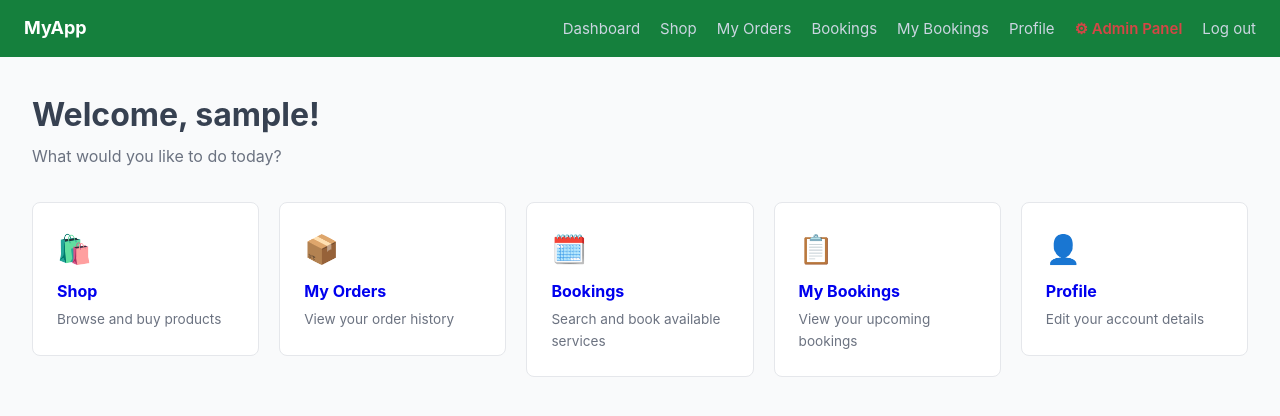
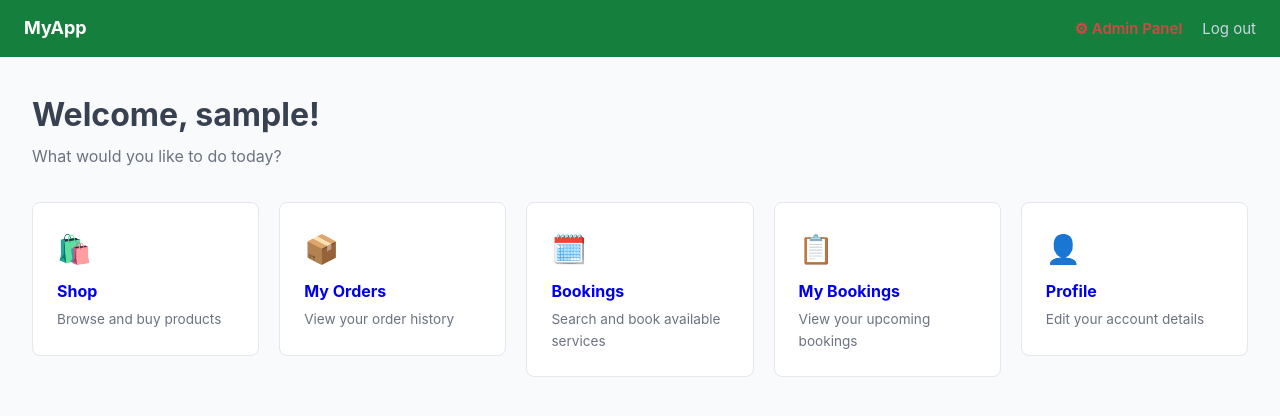
Before and after one commit to truelynemi/Full-stack-database-driven-web-application, a Flask app: page /user_dashboard in a window 1280 px wide. Shown: the top 416 px of the page. Run offline with Flask 3, Linux system fonts and the light colour scheme; the visitor is signed in with stand-in values (Sample User, id 1); some libraries are stand-ins or nearby versions.

Commit message:
feat: streamline dashboard nav and add profile page gray theme
Remove shop/bookings/orders/profile links from dashboard navbar, keeping only admin panel and logout. Add gray color scheme for profile page.

Co-Authored-By: Claude Sonnet 4.6 <noreply@anthropic.com>

```diff
--- a/static/css/shop.css
+++ b/static/css/shop.css
@@ -63,6 +63,20 @@ body {
 /* Admin navbar — dark red background to make admin area visually distinct */
 .navbar-admin {
     background-color: #991b1b;
+}
+
+/* Profile page — gray scheme */
+.profile-page .navbar {
+    background-color: #4b5563;
+}
+.profile-page {
+    background-color: #f3f4f6;
+}
+.profile-page .btn-primary {
+    background-color: #4b5563;
+}
+.profile-page .btn-primary:hover {
+    background-color: #374151;
 }
 
 /* Dashboard navbar — green to distinguish from the shop navy */
--- a/templates/main/base_main.html
+++ b/templates/main/base_main.html
@@ -13,16 +13,6 @@
 <nav class="navbar">
     <a href="{{ url_for('main.admin_dashboard' if session.get('user_role') == 'admin' else 'main.user_dashboard') }}" class="navbar-brand">MyApp</a>
     <ul class="navbar-links">
-        {% if session.get('user_role') == 'admin' %}
-        <li><a href="{{ url_for('main.admin_dashboard') }}">Dashboard</a></li>
-        {% else %}
-        <li><a href="{{ url_for('main.user_dashboard') }}">Dashboard</a></li>
-        {% endif %}
-        <li><a href="{{ url_for('shop.catalogue') }}">Shop</a></li>
-        <li><a href="{{ url_for('shop.orders') }}">My Orders</a></li>
-        <li><a href="{{ url_for('bookings.search') }}">Bookings</a></li>
-        <li><a href="{{ url_for('bookings.my_bookings') }}">My Bookings</a></li>
-        <li><a href="{{ url_for('main.profile') }}">Profile</a></li>
         {% if session.get('user_role') == 'admin' %}
         <li><a href="{{ url_for('main.admin_dashboard') }}" style="color:#D44646;font-weight:600;">⚙ Admin Panel</a></li>
         {% endif %}
--- a/templates/main/profile.html
+++ b/templates/main/profile.html
@@ -1,4 +1,5 @@
 {% extends "main/base_main.html" %}
+{% block body_class %}profile-page{% endblock %}
 {% block title %}Edit Profile{% endblock %}
 
 {% block content %}
```
